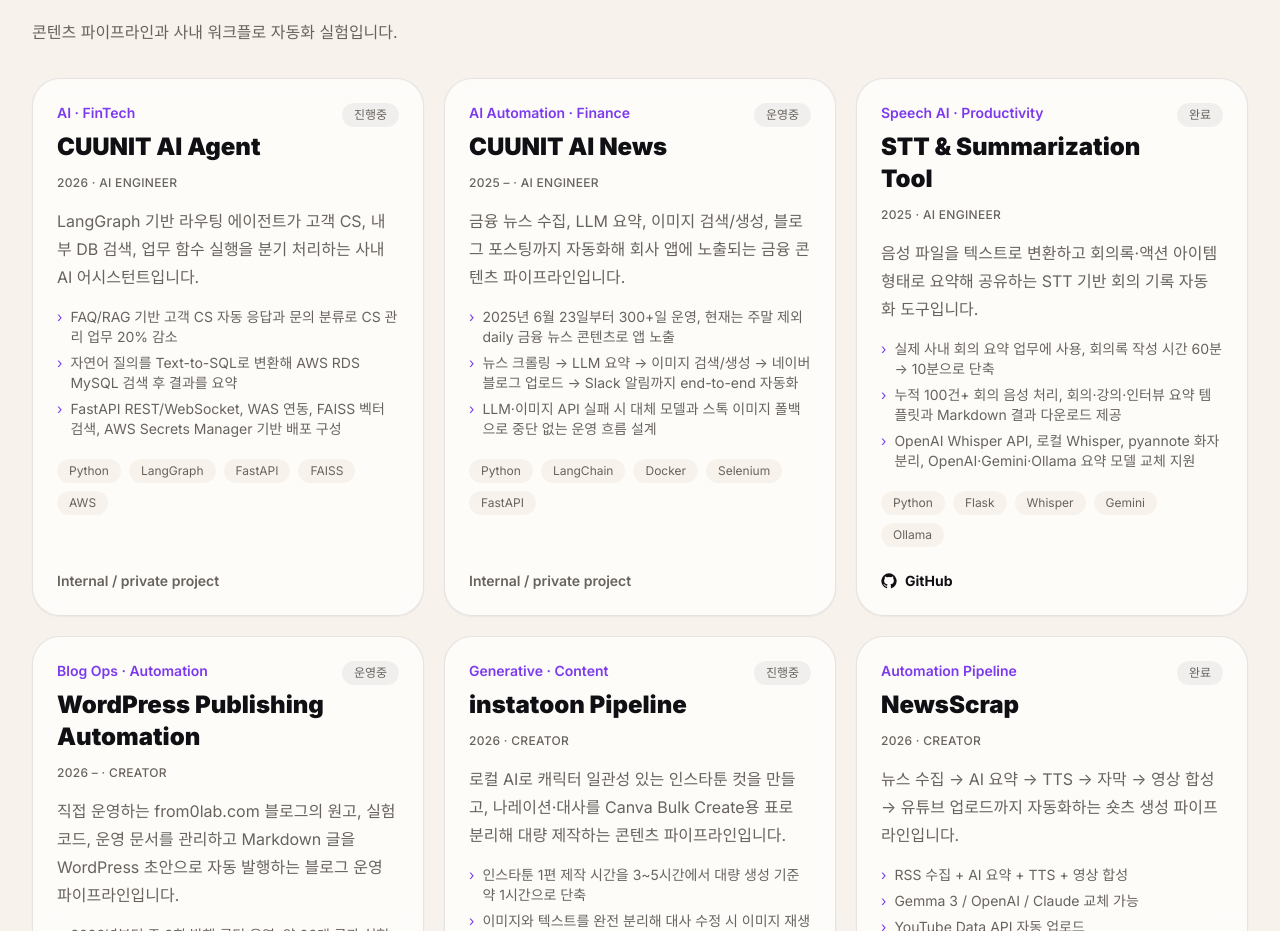
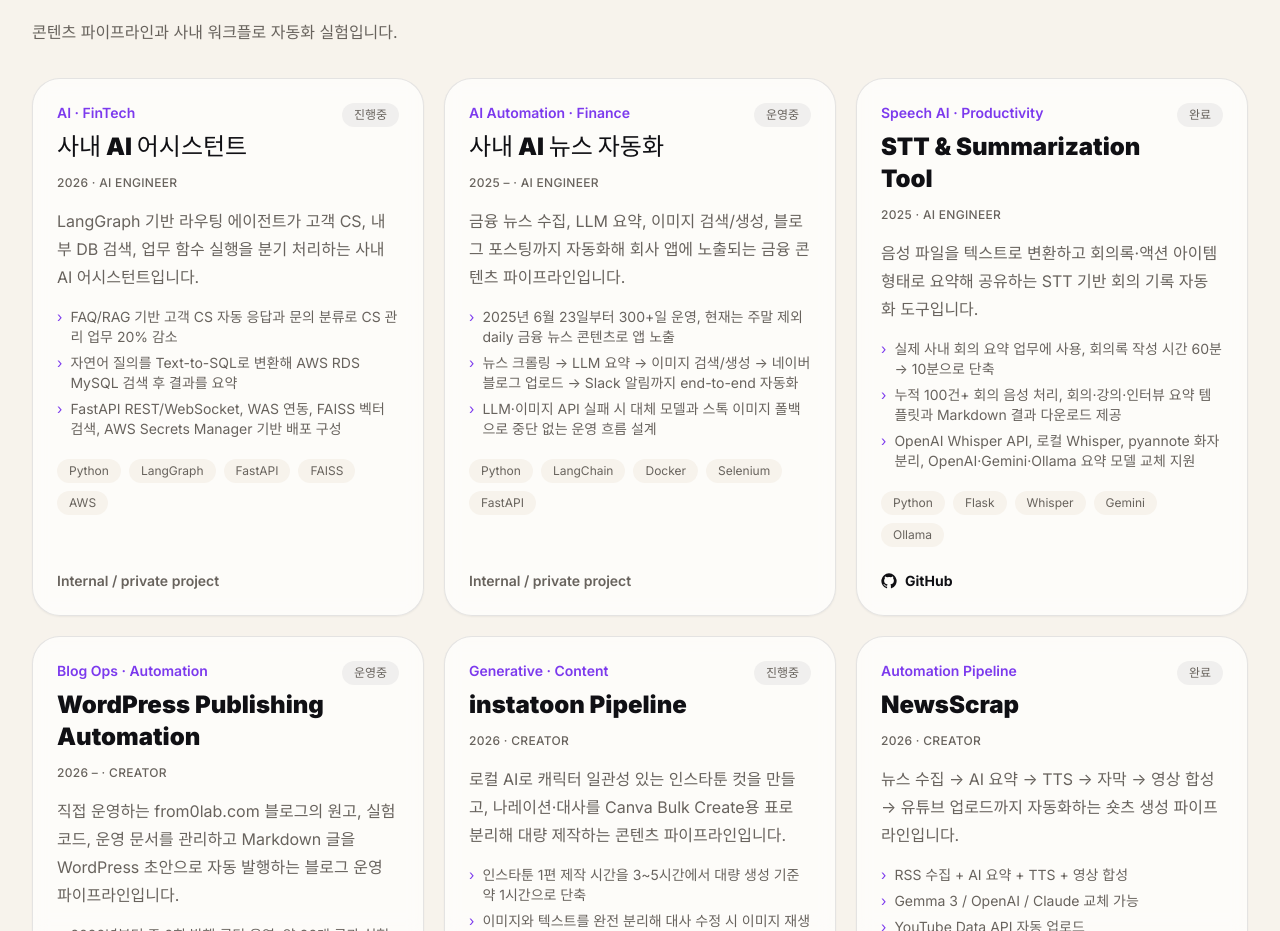
Before and after one commit to PlutoJoshua/PlutoJoshua.github.io, a React (Vite) app: page /projects in a window 1280 px wide. Shown: the part 2464-3395 px from the top of the page. Built offline with nearby package versions, Linux system fonts and the light colour scheme; a web font is replaced by a local one.

Commit message:
content: anonymize CUUNIT project names to 사내 prefix

```diff
--- a/src/data/profile.js
+++ b/src/data/profile.js
@@ -4,7 +4,7 @@
   handle: 'PlutoJoshua',
   role: 'AI Engineer · Product Builder',
   badge: 'AI Engineer building agents and automation for finance operations',
-  headline: '업무의 맥락과 데이터를 연결해 AI가 실제로 일하는 제품을 설계하고 구현합니다.',
+  headline: '맥락과 데이터를 통해 AI를 설계하고 구현합니다.',
   intro:
     '핀테크 스타트업에서 LangGraph, RAG, Text-to-SQL, 자동화 파이프라인을 설계하고 실제 서비스에 연결합니다. CS 응대, 금융 뉴스 발행, 회의록 작성, 환율 예측처럼 반복되거나 판단이 필요한 업무를 줄이는 AI 시스템을 만듭니다.',
   heroTags: ['LLM Agent', 'LangGraph', 'RAG', 'Text-to-SQL', 'FinTech AI', 'Workflow Automation'],
--- a/src/data/projects.js
+++ b/src/data/projects.js
@@ -152,7 +152,7 @@
 
   // ───────── Automation Experiments ─────────
   {
-    name: 'CUUNIT AI News',
+    name: '사내 AI 뉴스 자동화',
     category: 'AI Automation · Finance',
     status: '운영중',
     group: 'automation',
@@ -185,7 +185,7 @@
     links: { github: 'https://github.com/PlutoJoshua/NewsScrap' },
   },
   {
-    name: 'CUUNIT AI Agent',
+    name: '사내 AI 어시스턴트',
     category: 'AI · FinTech',
     status: '진행중',
     group: 'automation',
@@ -265,8 +265,8 @@
     'FinOrbit',
   ],
   automation: [
-    'CUUNIT AI Agent',
-    'CUUNIT AI News',
+    '사내 AI 어시스턴트',
+    '사내 AI 뉴스 자동화',
     'STT & Summarization Tool',
     'WordPress Publishing Automation',
     'instatoon Pipeline',
```
Also changed, not shown: 2 other files (tests, documents, lock files or other folders).
